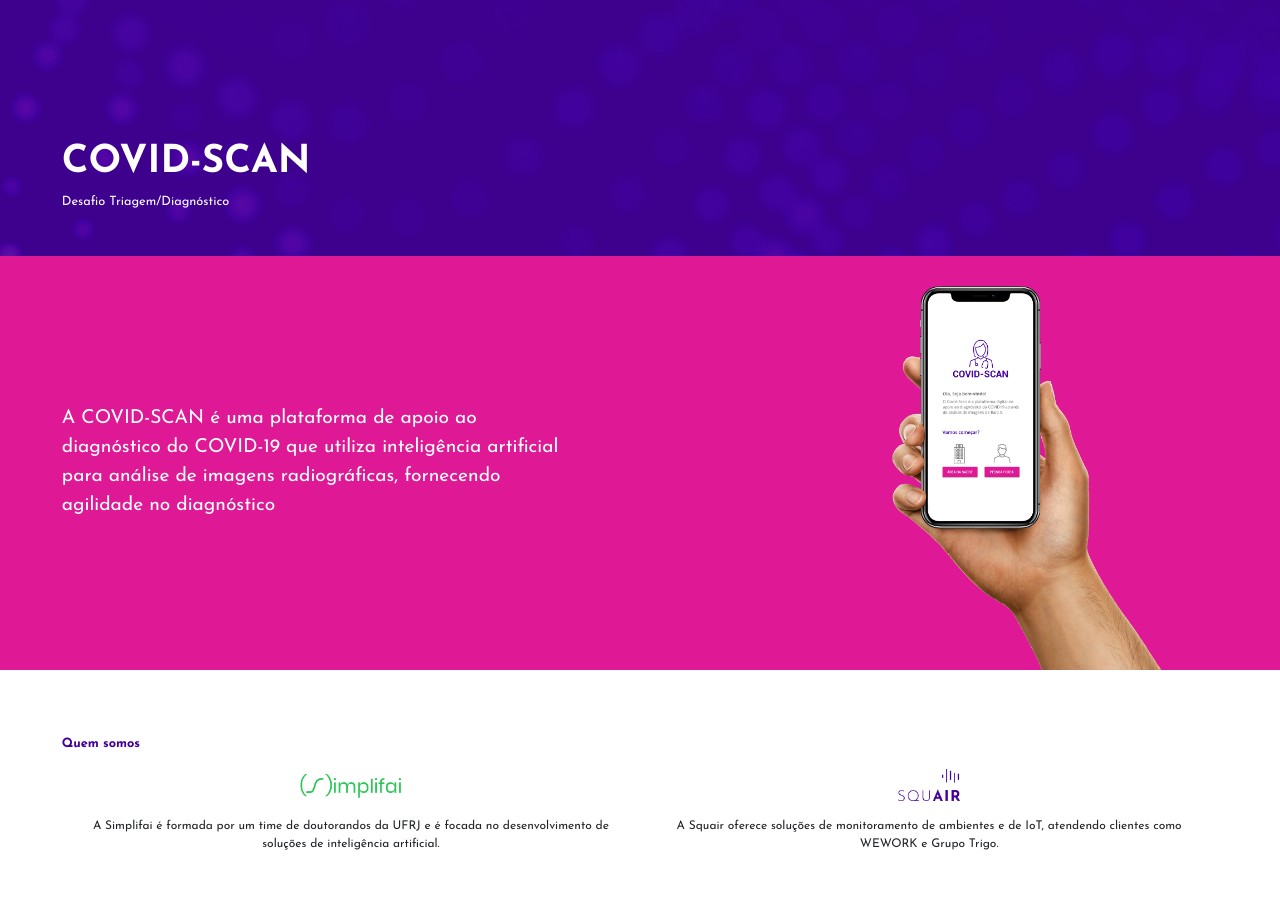
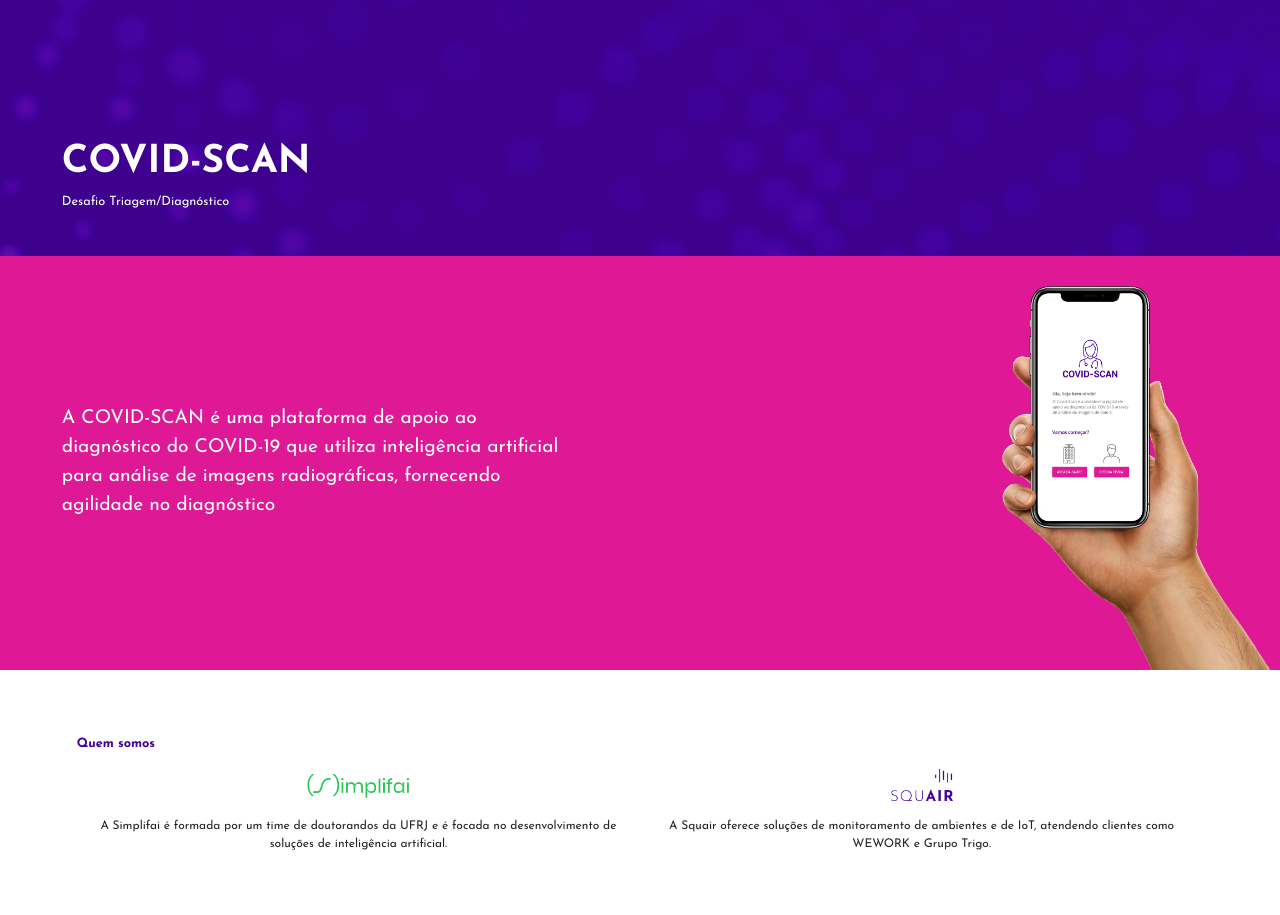
Before and after one commit to squair-io/covid-scan, a website: page index.html in a window 1280 px wide. Shown: the top 915 px of the page. Drawn offline with nearby package versions, Linux system fonts and the light colour scheme; grey boxes are pictures that could not be loaded.

Commit message:
corrigi o col-12 errado, rsrs

```diff
--- a/index.html
+++ b/index.html
@@ -33,13 +33,13 @@
             A COVID-SCAN é uma plataforma de apoio ao diagnóstico do COVID-19 que utiliza inteligência artificial para
             análise de imagens radiográficas, fornecendo agilidade no diagnóstico
         </div>
-        <div class="col-md-2"></div>
+        <!-- <div class="col-md-2"></div> -->
         <img class="col-sm-6 col-md-3 summary-img" src="./static/img/picture/covid19-screen.png">
-        <div class="col-md-1"></div>
+        <!-- <div class="col-md-1"></div> -->
     </div>
 
     <div class="row joint-venture section">
-        <div col-12>
+        <div class="col-12">
             <p class="section-title purple">Quem somos</p>
             <div class="spacer-1vh"></div>
             <div class="row startups align-items-center">
```
